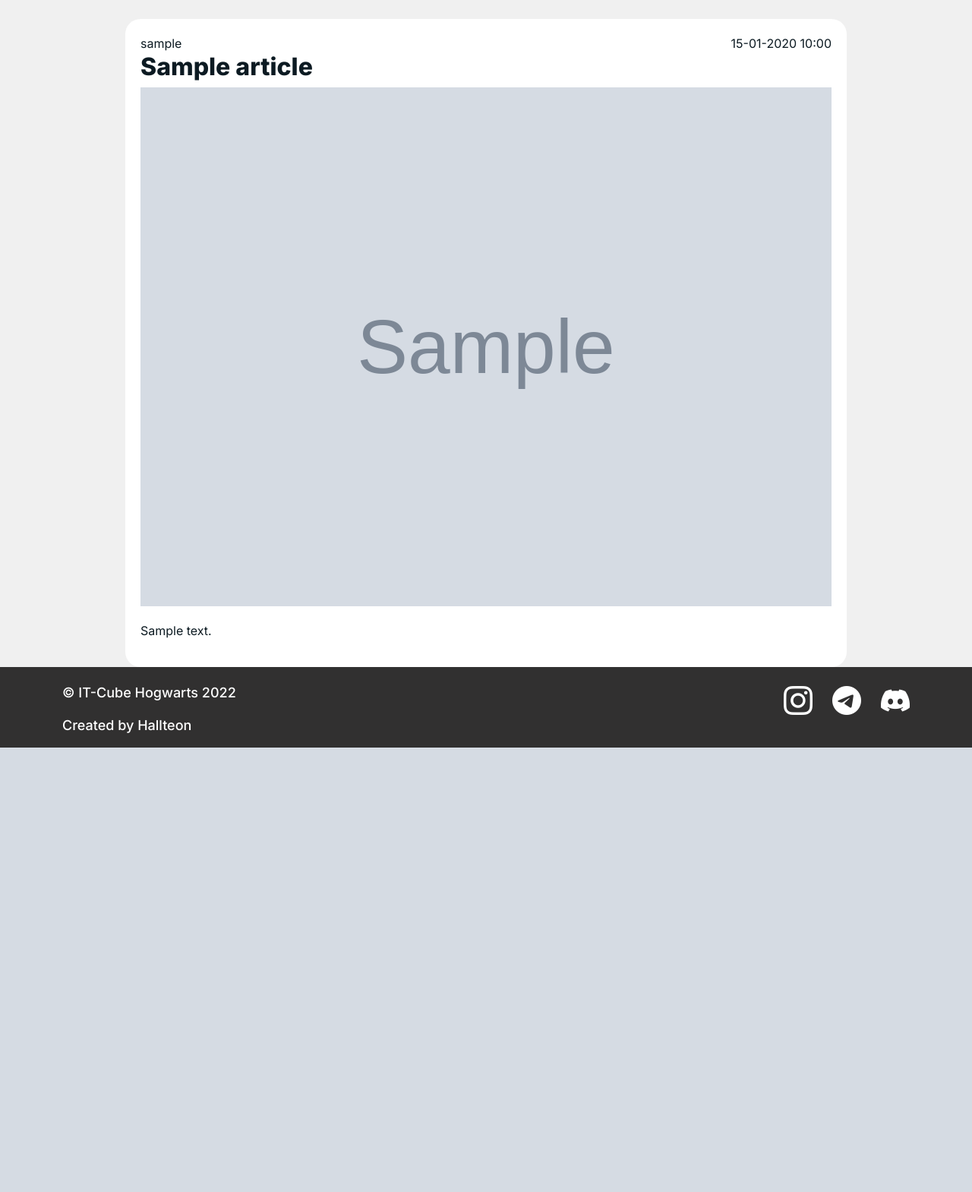
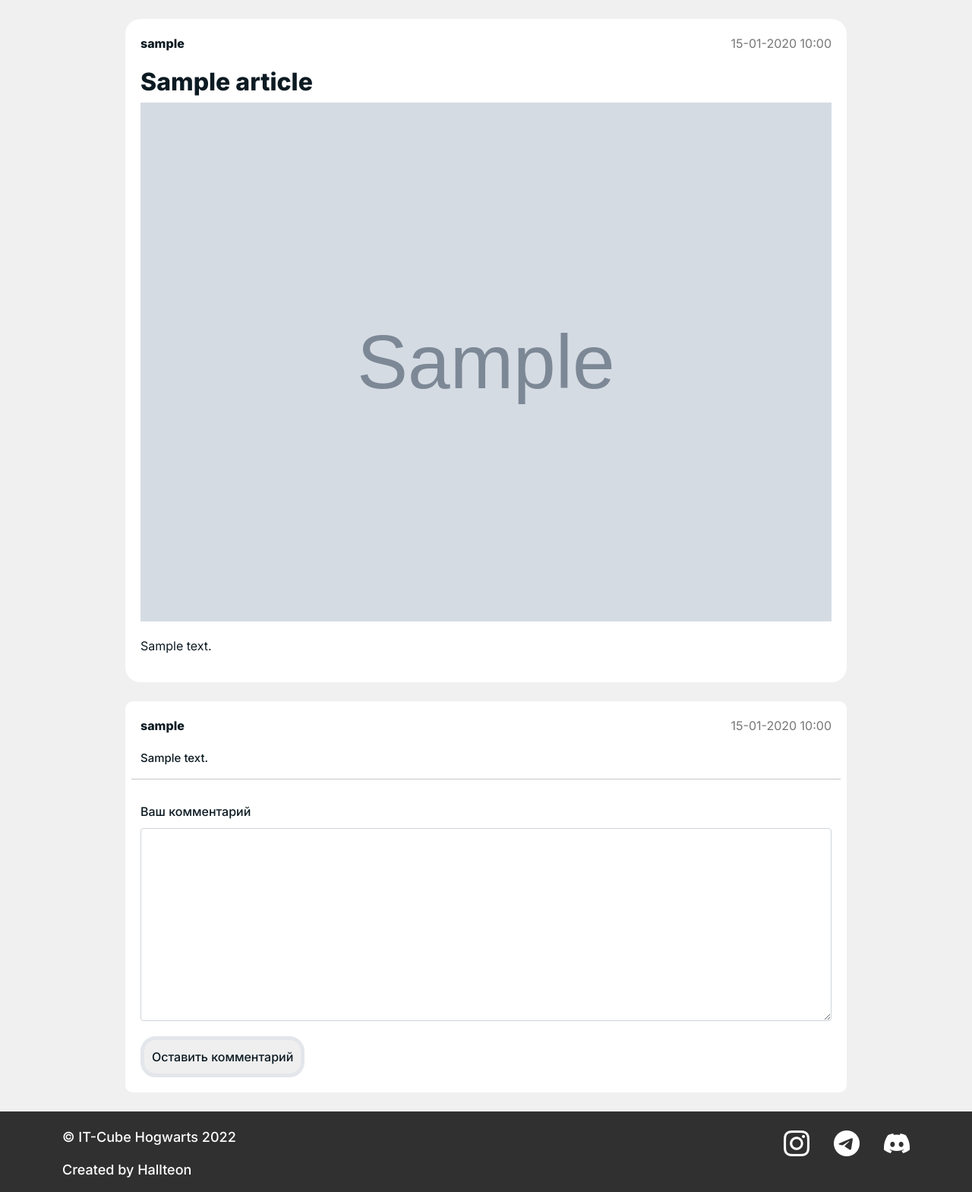
Before and after one commit to Hallteon/ITCubeWebSite, a Django app: page /articles/1/ in a window 1280 px wide. Shown: the part 62-1631 px from the top of the page at 76% size. Before the commit the page ends 1046 px from the top, so only its background shows below. Run offline with Django 4.2, Linux system fonts and the light colour scheme; tables that the repository leaves empty hold one stand-in row (values such as "Sample post"); grey boxes marked "Sample" are stand-in pictures; parts of the project's set-up code (start-up, migrations or seed data) failed here and were passed over; some libraries are stand-ins or nearby versions.

Commit message:
created a comment system and finished the views system

```diff
--- a/articles/forms.py
+++ b/articles/forms.py
@@ -1,13 +1,10 @@
 from django import forms
 from ckeditor_uploader.widgets import CKEditorUploadingWidget
 
-from articles.models import Category, Article
+from articles.models import Category, Article, Comment
 
 
 class AddArticleForm(forms.ModelForm):
-    def __init__(self, *args, **kwargs):
-        super().__init__(*args, **kwargs)
-
     class Meta:
         model = Article
         fields = ['title', 'cover_image', 'content', 'tags']
@@ -25,3 +22,10 @@ class ArticleAdminForm(forms.ModelForm):
     class Meta:
         model = Article
         fields = '__all__'
+
+
+class AddCommentForm(forms.ModelForm):
+    class Meta:
+        model = Comment
+        fields = ['text']
+        widgets = {'text': forms.Textarea(attrs={'class': 'form-control form-input'})}
--- a/articles/models.py
+++ b/articles/models.py
@@ -1,11 +1,11 @@
 from ckeditor_uploader.fields import RichTextUploadingField
-from django.conf.global_settings import AUTH_USER_MODEL
+from django.contrib.auth.models import User
 from django.db import models
 from django.urls import reverse
 
 
 class Article(models.Model):
-    username = models.ForeignKey(AUTH_USER_MODEL, on_delete=models.PROTECT, verbose_name='Автор')
+    author = models.ForeignKey(User, on_delete=models.PROTECT, verbose_name='Автор')
     title = models.CharField(max_length=350, verbose_name='Заголовок')
     cover_image = models.ImageField(upload_to='images/%Y/%m/%d/', blank=True, verbose_name='Обложка')
     content = RichTextUploadingField(verbose_name='Текст')
@@ -14,7 +14,6 @@ class Article(models.Model):
     category = models.ForeignKey('Category', blank=True, null=True, on_delete=models.PROTECT, verbose_name='Категория')
     tags = models.ManyToManyField('Tag', verbose_name='Тэги')
     views_count = models.IntegerField(null=True, blank=True, default=0, verbose_name='Количество просмотров')
-    comments_count = models.IntegerField(null=False, blank=True, default=0, verbose_name='Количество комментариев')
     is_published = models.BooleanField(default=False, auto_created=True, verbose_name='Опубликовано')
 
     def __str__(self):
@@ -26,6 +25,20 @@ class Article(models.Model):
     class Meta:
         verbose_name = 'Статья'
         verbose_name_plural = 'Статьи'
+
+
+class Comment(models.Model):
+    author = models.ForeignKey(User, on_delete=models.CASCADE, verbose_name='Автор')
+    article = models.ForeignKey('Article',on_delete=models.CASCADE, related_name='comment_article', verbose_name='Статья')
+    text = models.TextField(verbose_name='Текст')
+    create_time = models.DateTimeField(auto_now_add=True, verbose_name='Дата создания')
+
+    def __str__(self):
+        return self.author
+
+    class Meta:
+        verbose_name = 'Комментарий'
+        verbose_name_plural = ''
 
 
 class Tag(models.Model):
--- a/articles/static/articles/css/articles.css
+++ b/articles/static/articles/css/articles.css
@@ -45,15 +45,15 @@
     margin: 25px auto auto;
 }
 
-.article-inform {
+.article-info, .comment-info {
     margin-bottom: 20px;
 }
 
-.article-inform__author {
+.article-info__author, .comment-info__author {
     font-weight: 600;
 }
 
-.article-inform__time {
+.article-info__time, .comment-info__time {
     color: #777;
 }
 
@@ -80,6 +80,35 @@
 
 .article-statistic__item {
     margin-right: 30px;
+}
+
+.comments-container {
+    background-color: #fff;
+    border-radius: 10px;
+    padding: 20px;
+    margin: 25px auto 0;
+}
+
+.comments-container__message {
+    font-size: 20px;
+    font-weight: 500;
+}
+
+.comment__text {
+    font-size: 15px;
+    font-weight: 500;
+}
+
+.comment-form {
+    margin-top: 14px;
+}
+
+.comment-form__label {
+    margin-bottom: 10px;
+}
+
+.comment-form__button {
+    margin-top: 20px;
 }
 
 .pagination {
--- a/articles/templates/articles/article.html
+++ b/articles/templates/articles/article.html
@@ -3,16 +3,17 @@
 
 {% block styles %}
 <link rel="stylesheet" href="{% static 'articles/css/articles.css' %}">
+<link rel="stylesheet" href="{% static 'main/css/forms.css' %}">
 {% endblock %}
 
 {% block content %}
-<section class="article">
+<section class="articles articles_one-page">
     <div class="container">
         <div class="row">
             <div class="col-sm-10 article-container">
-                <ul class="d-flex justify-content-between">
-                    <li class="article-container__author">{{article.username}}</li>
-                    <li class="article-container__time">{{article.update_time|date:"d-m-Y H:i"}}</li>
+                <ul class="d-flex justify-content-between article-info">
+                    <li class="article-info__author">{{article.author}}</li>
+                    <li class="article-info__time">{{article.create_time|date:"d-m-Y H:i"}}</li>
                 </ul>
 
                 <h2 class="article-container__title">{{article.title}}</h2>
@@ -26,6 +27,39 @@
                 {% endautoescape %}
             </div>
         </div>
+        <div class="row">
+            <div class="col-sm-10 comments-container">
+                {% if article.comment_article.all %}
+                <div class="row">
+                    {% for comment in article.comment_article.all %}
+                    <div class="col-12 comment">
+                        <ul class="d-flex justify-content-between comment-info">
+                            <li class="comment-info__author">{{comment.author}}</li>
+                            <li class="comment-info__time">{{comment.create_time|date:"d-m-Y H:i"}}</li>
+                        </ul>
+                        <p class="comment__text">{{comment.text}}</p>
+                    </div>
+                    <hr>
+                    {% endfor %}
+                </div>
+                {% else %}
+                <p class="comments-container__message">Оставтье комментарий первым!</p>
+                {% endif %}
+
+                <form class="comment-form" method="post">
+                    {% csrf_token %}
+
+                    <label class="form__label comment-form__label" for="{{item.id_for_label}}">Ваш комментарий</label>
+
+                    {{form.text}}
+
+                    <div class="form__errors">{{item.errors}}</div>
+
+
+                    <button class="button comment-form__button" type="submit">Оставить комментарий</button>
+                </form>
+            </div>
+        </div>
     </div>
 </section>
 {% endblock %}
--- a/articles/views.py
+++ b/articles/views.py
@@ -1,8 +1,10 @@
 from django.contrib.auth.mixins import LoginRequiredMixin
+from django.db.models import F
 from django.urls import reverse_lazy
 from django.views.generic import ListView, DetailView, CreateView
+from django.views.generic.edit import FormMixin
 
-from articles.forms import AddArticleForm
+from articles.forms import AddArticleForm, AddCommentForm
 from articles.models import Article, Category
 from utils.utils import DataMixin
 
@@ -16,6 +18,15 @@ class AddArticle(LoginRequiredMixin, DataMixin, CreateView):
         context = super().get_context_data(**kwargs)
         c_def = self.get_user_context(title='Создание статьи')
         return dict(list(context.items()) + list(c_def.items()))
+
+    def post(self, request, *args, **kwargs):
+        form = self.get_form()
+
+        if form.is_valid():
+            return self.form_valid(form)
+
+        else:
+            return self.form_invalid(form)
 
     def form_valid(self, form):
         obj = form.save(commit=False)
@@ -40,13 +51,35 @@ class ShowArticles(DataMixin, ListView):
         return Article.objects.filter(is_published=True).order_by('-create_time')
 
 
-class ShowArticle(DataMixin, DetailView):
+class ShowArticle(FormMixin, DataMixin, DetailView):
     model = Article
     template_name = 'articles/article.html'
     pk_url_kwarg = 'article_id'
     context_object_name = 'article'
+    form_class = AddCommentForm
+
+    def get_success_url(self):
+        return reverse_lazy('article', kwargs={'article_id': self.get_object().pk})
+
+    def post(self, request, *args, **kwargs):
+        form = self.get_form()
+
+        if form.is_valid():
+            return self.form_valid(form)
+
+        else:
+            return self.form_invalid(form)
+
+    def form_valid(self, form):
+        self.object = form.save(commit=False)
+        self.object.author = self.request.user
+        self.object.article = self.get_object()
+        self.object.save()
+
+        return super().form_valid(form)
 
     def get_context_data(self, *, object_list=None, **kwargs):
+        Article.objects.filter(pk=self.get_object().pk).update(views_count=F('views_count')+1)
         context = super().get_context_data(**kwargs)
         c_def = self.get_user_context(title=str(context['article']))
 
--- a/main/static/main/css/base.css
+++ b/main/static/main/css/base.css
@@ -104,7 +104,7 @@ a {
 
 .soc-nets__link {
     color: #fff;
-    font-size: 38px;
+    font-size: 34px;
     text-decoration: none;
     transition: 0.5s;
 }
--- a/main/static/main/css/forms.css
+++ b/main/static/main/css/forms.css
@@ -36,10 +36,3 @@
 .form__errors {
     color: #ff2121;
 }
-
-.footer {
-    position: fixed;
-    left: 0;
-    bottom: 0;
-    width: 100%;
-}
--- /dev/null
+++ b/users/static/users/css/authorize.css
@@ -0,0 +1,6 @@
+.footer {
+    position: fixed;
+    left: 0;
+    bottom: 0;
+    width: 100%;
+}
--- a/users/templates/users/login.html
+++ b/users/templates/users/login.html
@@ -2,17 +2,15 @@
 {% load static %}
 
 {% block styles %}
-
 <link rel="preconnect" href="https://fonts.googleapis.com">
 <link rel="preconnect" href="https://fonts.gstatic.com" crossorigin>
 <link href="https://fonts.googleapis.com/css2?family=Inter:wght@400;500;600;800&display=swap" rel="stylesheet">
 <link rel="stylesheet" href="{% static 'main/css/forms.css' %}">
-
+<link rel="stylesheet" href="{% static 'users/css/authorize.css' %}">
 {% endblock %}
 
 
 {% block content %}
-
 <section class="login">
     <div class="container">
         <div class="row d-flex justify-content-center">
@@ -43,5 +41,4 @@
         </div>
     </div>
 </section>
-
 {% endblock %}
--- a/users/templates/users/register.html
+++ b/users/templates/users/register.html
@@ -6,6 +6,7 @@
 <link rel="preconnect" href="https://fonts.gstatic.com" crossorigin>
 <link href="https://fonts.googleapis.com/css2?family=Inter:wght@400;500;600;800&display=swap" rel="stylesheet">
 <link rel="stylesheet" href="{% static 'main/css/forms.css' %}">
+<link rel="stylesheet" href="{% static 'users/css/authorize.css' %}">
 {% endblock %}
 
 {% block content %}
--- a/utils/utils.py
+++ b/utils/utils.py
@@ -1,4 +1,4 @@
-from articles.models import Category
+from articles.models import Category, Article
 
 title = ' | IT-Hogwarts'
 
```
Also changed, not shown: articles/templates/articles/articles.html (+4 -4 lines), itcube/settings.py (+6 -4 lines), articles/migrations/0014_rename_username_article_author_comment.py (added), articles/migrations/0015_remove_comment_is_published.py (added), articles/migrations/0016_remove_article_comments_count.py (added), articles/static/articles/css/article.css (added).
